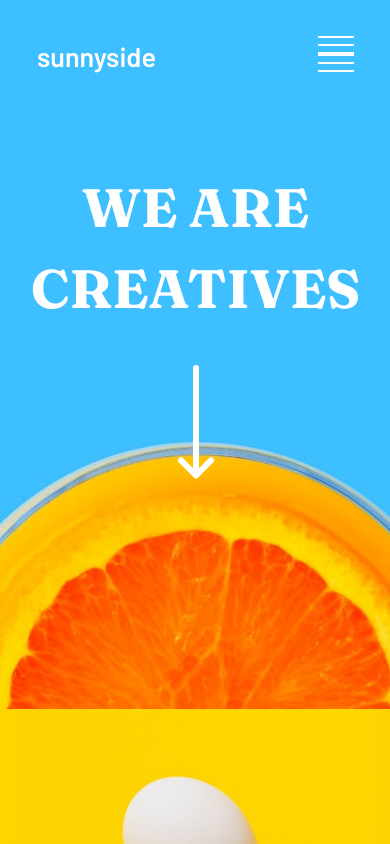
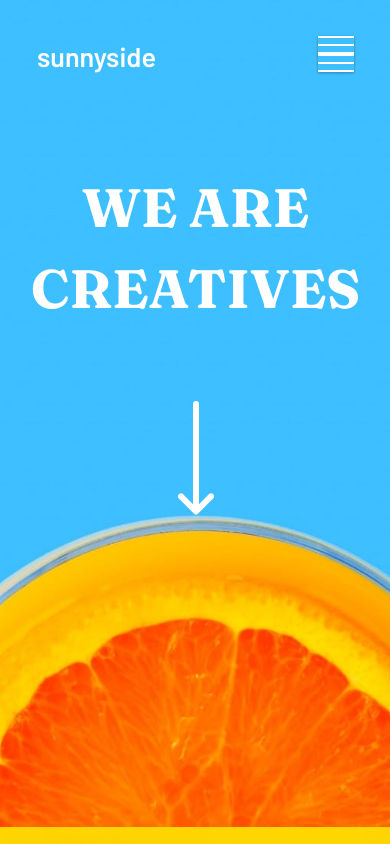
Before and after one commit to ravikiran-fullstack/sunnyside-agency-landing-page-main-reactjs, a React (Create React App) app: page / in a window 390 px wide. Shown: the top 844 px of the page. Built offline with nearby package versions, Linux system fonts and the light colour scheme.

Commit message:
Added code for dropdown using useRef

```diff
--- a/src/components/Header.js
+++ b/src/components/Header.js
@@ -1,7 +1,29 @@
-import React,{useState} from "react";
+import React,{useState, useRef, useEffect} from "react";
 
 const Header = () => {
-  const [dropDownOpen, setDropDownOpen] = useState(false)
+  const dropdownRef = useRef(null);
+  const [isActive, setIsActive] = useState(false);
+
+  useEffect(() => {
+    const pageClickEvent = (e) => {
+      if(dropdownRef.current !== null && !dropdownRef.current.contains(e.target)){
+        setIsActive(!isActive);
+      }
+    }
+
+    if(isActive){
+      window.addEventListener('click', pageClickEvent)
+    }
+
+    return () => {
+      window.removeEventListener('click', pageClickEvent);
+    }
+  }, [isActive]);
+
+  const onClick = (e) => {
+    console.log(e.target, isActive);
+    setIsActive(!isActive)
+  };
 
   return (
     <>
@@ -28,13 +50,33 @@ const Header = () => {
         <div className="homeTabMobile">
           <a href="#home">sunnyside</a>
         </div>
-        <div className="dropdownMenu" onClick={() => setDropDownOpen(!dropDownOpen)}>
+        {/* <div className="dropdownMenu" onClick={onClick}>
           {dropDownOpen && <div className="dropdownUl">
             <div className="mobileTab"><a href="#about">About</a></div>
             <div className="mobileTab"><a href="#services">Services</a></div>
             <div className="mobileTab"><a href="#projects">Projects</a></div>
             <div className="mobileTab"><a href="#contacts">Contacts</a></div>
           </div>}
+        </div> */}
+
+        <div className="menu-container">
+          <div onClick={onClick} className="menu-trigger"></div>
+          <nav ref={dropdownRef} className={`menu ${isActive ? "active" : "inactive"}`}>
+            <ul>
+              <li>
+                <a href="#about">About</a>
+              </li>
+              <li>
+                <a href="#services">Services</a>
+              </li>
+              <li>
+                <a href="#projects">Projects</a>
+              </li>
+              <li>
+                <a href="#contacts">Contacts</a>
+              </li>
+            </ul>
+          </nav>
         </div>
       </header>
     </>
--- a/src/index.css
+++ b/src/index.css
@@ -398,12 +398,12 @@ footer {
     color: white;
   }
 
-  .dropdownMenu {
+  /* .dropdownMenu {
     position: relative;
     background-image: url("./images/icon-hamburger.svg");
     height: 2rem;
     width: 2rem;
-  }
+  } */
 
   /* .dropdownMenuArrow{
     background-color: white;
@@ -420,7 +420,7 @@ footer {
     border-right: 12.5px solid white;
   } */
 
-  .dropdownUl {
+  /* .dropdownUl {
     position: absolute;
     z-index: 100 !important;
     display: flex;
@@ -435,6 +435,87 @@ footer {
     background-color: white;
     color: black;
     border-radius: 5px;
+  } */
+
+  .menu-container {
+    position: relative;
+  }
+
+  .menu {
+    background: #ffffff;
+    border-radius: 8px;
+    position: absolute;
+    top: 60px;
+    right: 0;
+    width: 300px;
+    box-shadow: 0 1px 8px rgba(0, 0, 0, 0.3);
+    opacity: 0;
+    visibility: hidden;
+    transform: translateY(-20px);
+    transition: opacity 0.4s ease, transform 0.4s ease, visibility 0.4s;
+  }
+
+  .menu.active {
+    opacity: 1;
+    visibility: visible;
+    transform: translateY(0);
+  }
+
+  .menu ul {
+    list-style: none;
+    padding: 0;
+    margin: 0;
+  }
+
+  .menu li {
+    border-bottom: 1px solid #dddddd;
+  }
+
+  .menu li a {
+    text-decoration: none;
+    color: #333333;
+    padding: 15px 20px;
+    display: block;
+  }
+
+  /* .menu-trigger {
+    position: relative;
+    background-image: url("./images/icon-hamburger.svg");
+    height: 2rem;
+    width: 2rem;
+    border: none;
+    cursor: pointer;
+  } */
+
+  .menu-trigger {
+    background-image: url("./images/icon-hamburger.svg");
+    height: 2rem;
+    width: 2rem;
+    border-radius: 0px;
+    cursor: pointer;
+    display: flex;
+    justify-content: space-between;
+    align-items: center;
+    padding: 4px 6px;
+    box-shadow: 0 1px 3px rgba(0, 0, 0, 0.3);
+    border: none;
+    vertical-align: middle;
+    transition: box-shadow 0.4s ease;
+  }
+
+  .menu-trigger:hover {
+    box-shadow: 0 1px 8px rgba(0, 0, 0, 0.3);
+  }
+
+  .menu-trigger span {
+    font-weight: 700;
+    vertical-align: middle;
+    font-size: 14px;
+    margin: 0 10px;
+  }
+
+  .menu-trigger img {
+    border-radius: 90px;
   }
 
   .mobileTab {
@@ -457,7 +538,7 @@ footer {
 
   .home {
     width: 100vw !important;
-    height: 84vh !important;
+    height: 98vh !important;
     background-color: beige !important;
     background: url("./images/mobile/image-header.jpg") no-repeat !important;
     background-position: center !important;
@@ -479,7 +560,7 @@ footer {
 
   .arrowDown {
     margin-left: 0rem !important;
-    margin-top: 2rem !important;
+    margin-top: 4rem !important;
   }
 
   .servicesGrid {
```
